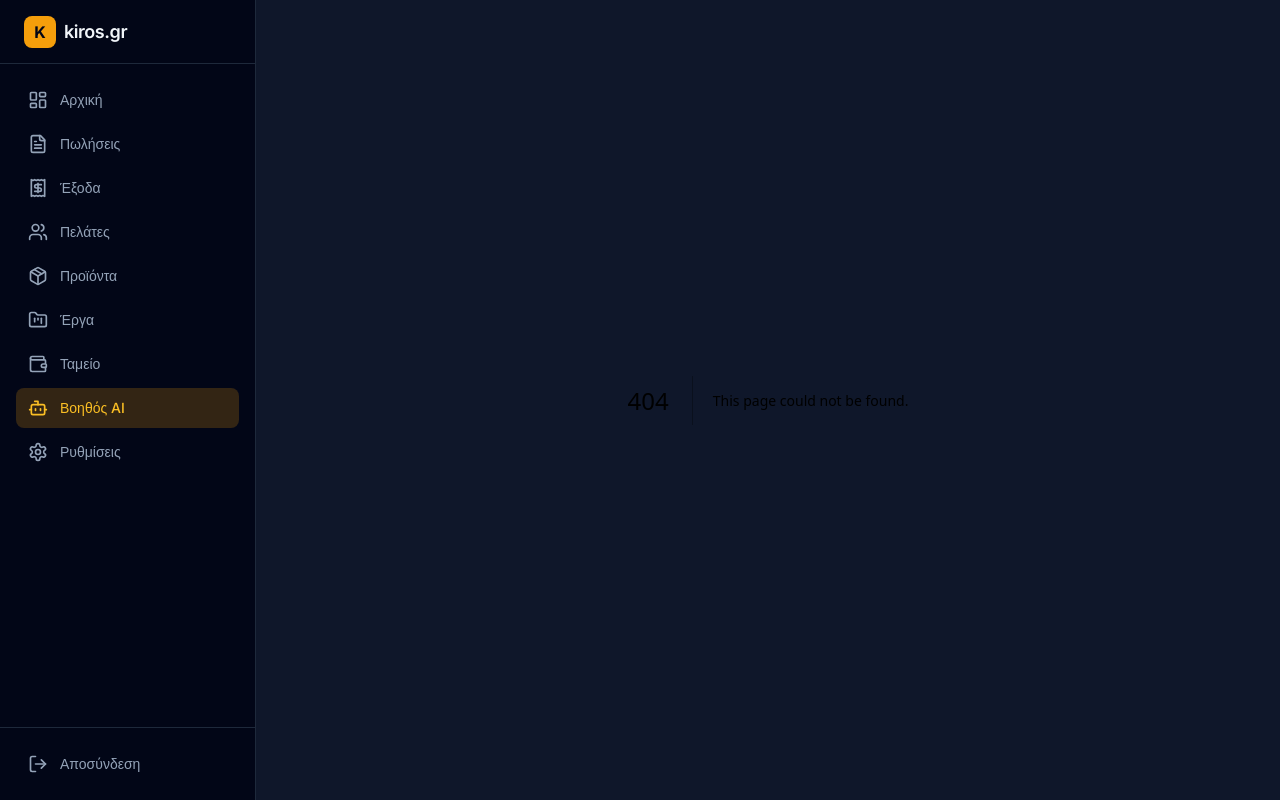
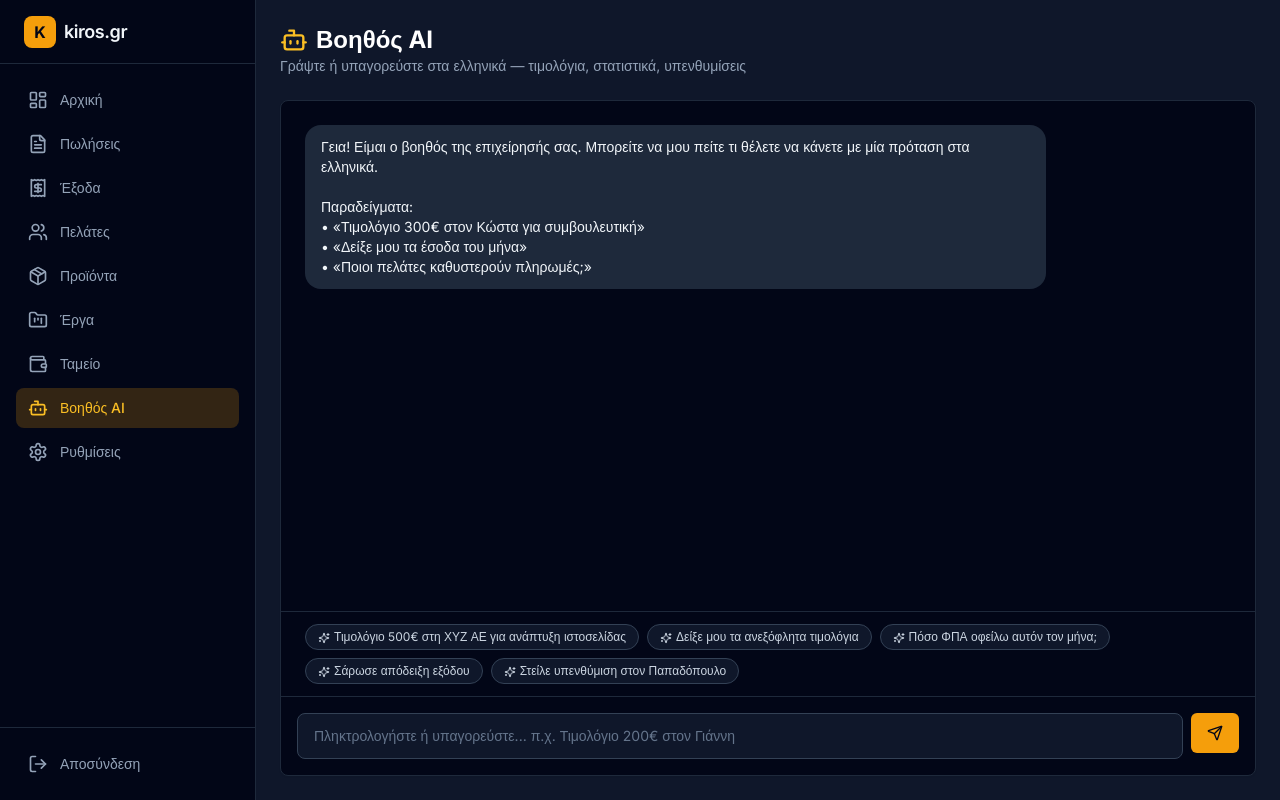
Before and after one commit to mariopietri2-maker/business-dashboard-erp, a Next.js app: page /ai in a window 1280 px wide. Before the commit this address had no page. Built offline with nearby package versions, Linux system fonts and the light colour scheme.

Commit message:
Add AI Assistant page with Greek natural language simulation

```diff
--- /dev/null
+++ b/app/ai/page.tsx
@@ -0,0 +1,124 @@
+"use client";
+
+import { useState } from "react";
+import { Button } from "@/components/ui/button";
+import { Card, CardContent, CardHeader, CardTitle } from "@/components/ui/card";
+import { Bot, Send, Sparkles } from "lucide-react";
+
+const suggestions = [
+  "Τιμολόγιο 500€ στη ΧΥΖ ΑΕ για ανάπτυξη ιστοσελίδας",
+  "Δείξε μου τα ανεξόφλητα τιμολόγια",
+  "Πόσο ΦΠΑ οφείλω αυτόν τον μήνα;",
+  "Σάρωσε απόδειξη εξόδου",
+  "Στείλε υπενθύμιση στον Παπαδόπουλο",
+];
+
+export default function AIPage() {
+  const [messages, setMessages] = useState<
+    { role: "user" | "assistant"; content: string }[]
+  >([
+    {
+      role: "assistant",
+      content:
+        "Γεια! Είμαι ο βοηθός της επιχείρησής σας. Μπορείτε να μου πείτε τι θέλετε να κάνετε με μία πρόταση στα ελληνικά.\n\nΠαραδείγματα:\n• «Τιμολόγιο 300€ στον Κώστα για συμβουλευτική»\n• «Δείξε μου τα έσοδα του μήνα»\n• «Ποιοι πελάτες καθυστερούν πληρωμές;»",
+    },
+  ]);
+  const [input, setInput] = useState("");
+
+  const handleSend = () => {
+    if (!input.trim()) return;
+
+    const userMsg = input.trim();
+    setMessages((prev) => [...prev, { role: "user", content: userMsg }]);
+    setInput("");
+
+    // Simulated AI response
+    setTimeout(() => {
+      let reply =
+        "Κατάλαβα το αίτημά σας. Σε πραγματική εφαρμογή αυτό θα δημιουργούσε το παραστατικό και θα το έστελνε στο myDATA.";
+
+      if (userMsg.toLowerCase().includes("τιμολόγιο")) {
+        reply =
+          "✅ Ετοίμασα το τιμολόγιο:\n\n• Πελάτης: ΧΥΖ ΑΕ\n• Ποσό: 500,00 € + ΦΠΑ 24% = 620,00 €\n• Περιγραφή: Ανάπτυξη ιστοσελίδας\n\nΘέλετε να το επιβεβαιώσετε και να το στείλω στο myDATA;";
+      } else if (userMsg.toLowerCase().includes("ανεξόφλητα")) {
+        reply =
+          "Βρήκα 12 ανεξόφλητα τιμολόγια συνολικής αξίας 41.767,64 €.\n\nΤα 3 πιο καθυστερημένα:\n1. Παπαδόπουλος ΑΕ — 8.200 € (45 ημέρες)\n2. Νικολάου ΟΕ — 5.400 € (32 ημέρες)\n3. Μαρκάκης ΙΚΕ — 3.100 € (28 ημέρες)";
+      } else if (userMsg.toLowerCase().includes("φπα")) {
+        reply =
+          "Για τον τρέχοντα μήνα:\n\n• ΦΠΑ εισπραχθέν: 4.820,40 €\n• ΦΠΑ εκπιπτόμενο: 2.451,80 €\n• **Υπόλοιπο προς απόδοση: 2.368,60 €**";
+      }
+
+      setMessages((prev) => [...prev, { role: "assistant", content: reply }]);
+    }, 800);
+  };
+
+  return (
+    <div className="flex h-full flex-col p-6">
+      <div className="mb-6">
+        <h1 className="text-2xl font-bold text-white flex items-center gap-2">
+          <Bot className="h-7 w-7 text-amber-400" />
+          Βοηθός AI
+        </h1>
+        <p className="text-sm text-slate-400">
+          Γράψτε ή υπαγορεύστε στα ελληνικά — τιμολόγια, στατιστικά, υπενθυμίσεις
+        </p>
+      </div>
+
+      <Card className="flex flex-1 flex-col border-slate-800 bg-slate-950">
+        <CardContent className="flex flex-1 flex-col p-0">
+          {/* Messages */}
+          <div className="flex-1 space-y-4 overflow-y-auto p-6">
+            {messages.map((msg, i) => (
+              <div
+                key={i}
+                className={`flex ${msg.role === "user" ? "justify-end" : "justify-start"}`}
+              >
+                <div
+                  className={`max-w-[80%] rounded-2xl px-4 py-3 text-sm whitespace-pre-wrap ${
+                    msg.role === "user"
+                      ? "bg-amber-500 text-slate-950"
+                      : "bg-slate-800 text-slate-100"
+                  }`}
+                >
+                  {msg.content}
+                </div>
+              </div>
+            ))}
+          </div>
+
+          {/* Suggestions */}
+          <div className="flex flex-wrap gap-2 border-t border-slate-800 px-6 py-3">
+            {suggestions.map((s) => (
+              <button
+                key={s}
+                onClick={() => setInput(s)}
+                className="rounded-full border border-slate-700 bg-slate-900 px-3 py-1 text-xs text-slate-300 hover:border-amber-500/50 hover:text-amber-400"
+              >
+                <Sparkles className="mr-1 inline h-3 w-3" />
+                {s}
+              </button>
+            ))}
+          </div>
+
+          {/* Input */}
+          <div className="flex gap-2 border-t border-slate-800 p-4">
+            <input
+              type="text"
+              value={input}
+              onChange={(e) => setInput(e.target.value)}
+              onKeyDown={(e) => e.key === "Enter" && handleSend()}
+              placeholder="Πληκτρολογήστε ή υπαγορεύστε... π.χ. Τιμολόγιο 200€ στον Γιάννη"
+              className="flex-1 rounded-lg border border-slate-700 bg-slate-900 px-4 py-3 text-sm text-white placeholder:text-slate-500 focus:border-amber-500 focus:outline-none"
+            />
+            <Button
+              onClick={handleSend}
+              className="bg-amber-500 text-slate-950 hover:bg-amber-400"
+            >
+              <Send className="h-4 w-4" />
+            </Button>
+          </div>
+        </CardContent>
+      </Card>
+    </div>
+  );
+}
```
